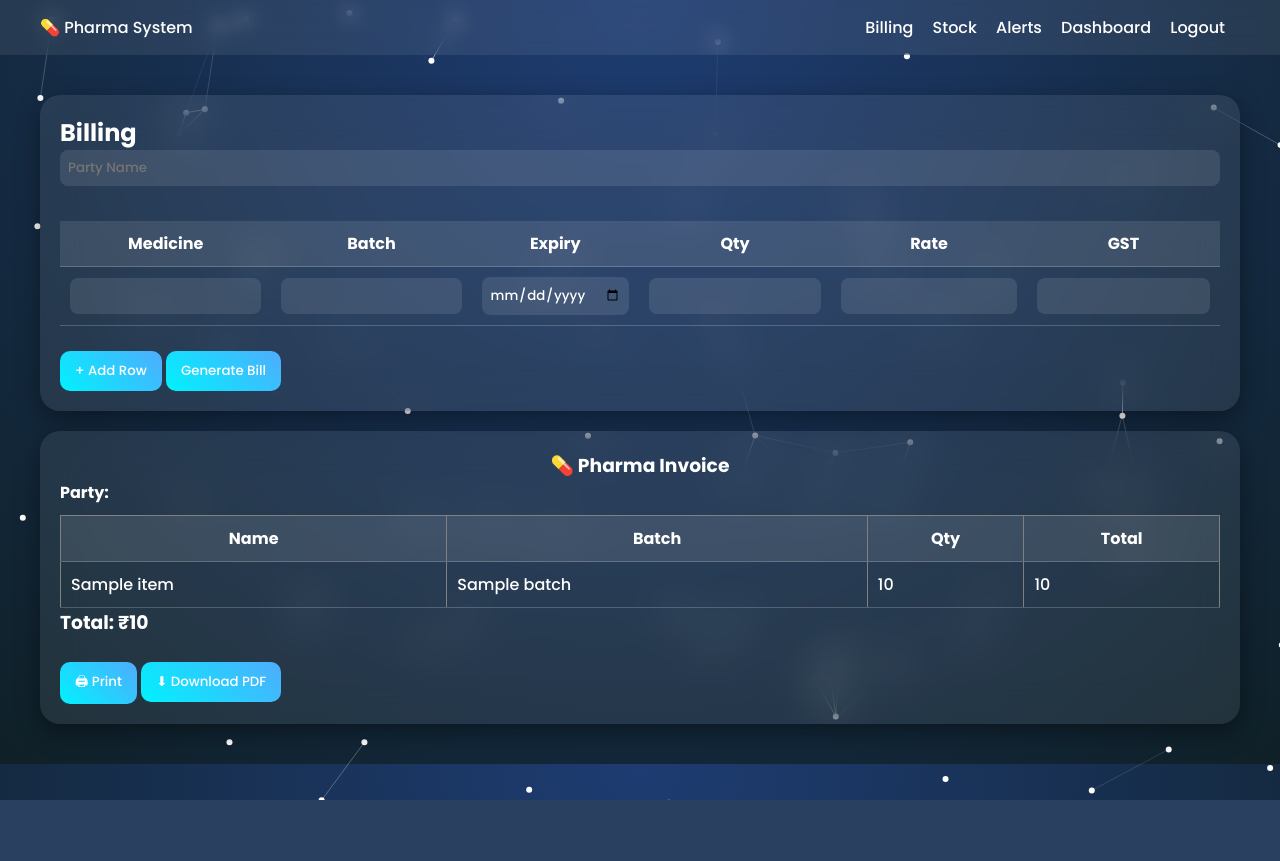
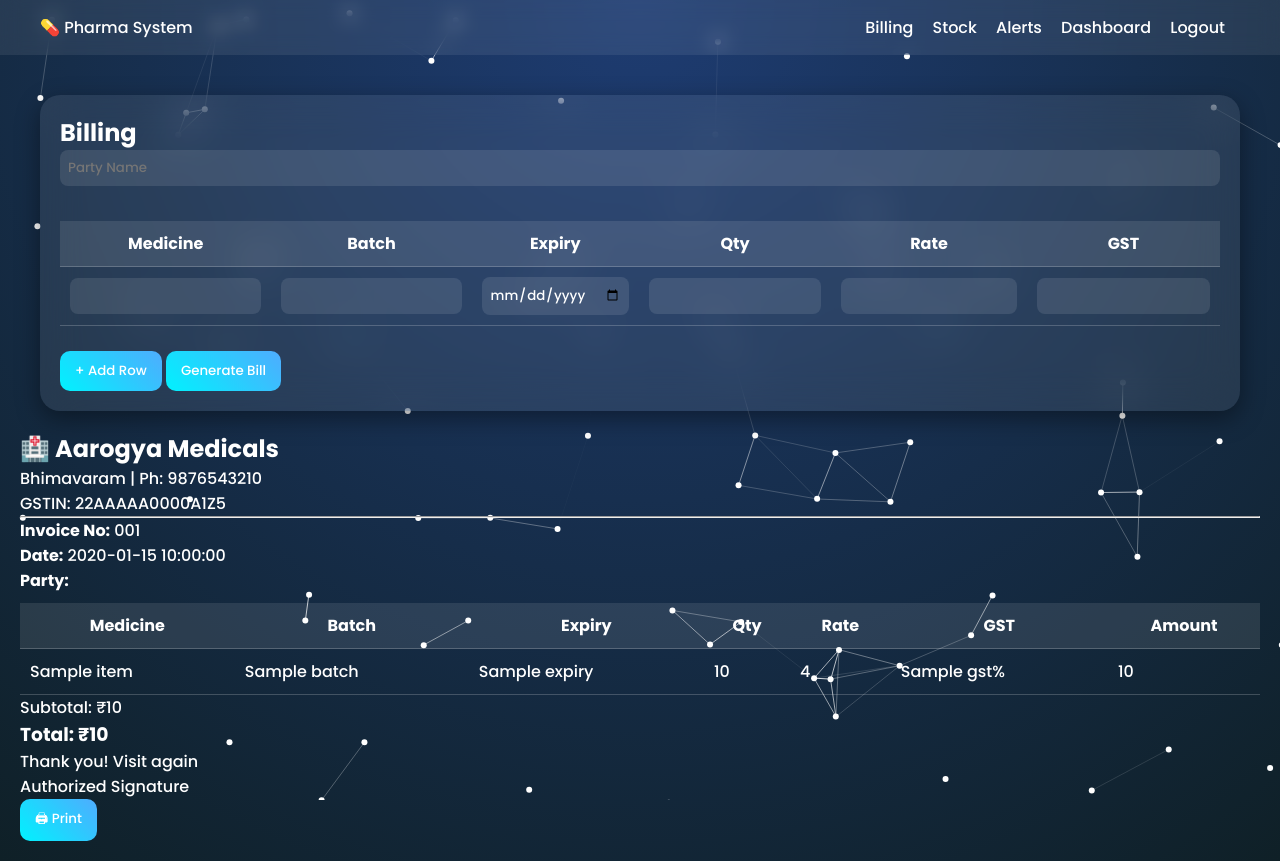
Before and after one commit to Sadiyamd029/pharma-billing, a Flask app: template templates/index.html in a window 1280 px wide. Before the commit the page ends 800 px from the top, so only its background shows below. Run offline with Flask 3, Linux system fonts and the light colour scheme; the template is opened without the code that fills it: most values are stand-ins (such as "Sample title", 1, 10 or a date in 2020).

Commit message:
updated invoice design

```diff
--- a/templates/index.html
+++ b/templates/index.html
@@ -37,42 +37,61 @@
 </div>
 
 
-<!-- ✅ INVOICE SECTION -->
-<div class="card" id="invoice">
-<h3 style="text-align:center;">💊 Pharma Invoice</h3>
+<!-- ✅ NEW PROFESSIONAL INVOICE -->
+<div id="invoice" class="invoice-container">
 
+  <div class="header">
+    <h2>🏥 Aarogya Medicals</h2>
+    <p>Bhimavaram | Ph: 9876543210</p>
+    <p>GSTIN: 22AAAAA0000A1Z5</p>
+  </div>
+
+  <hr>
+
+  <div class="invoice-info">
+    <p><b>Invoice No:</b> 001</p>
+    <p><b>Date:</b> {{ date }}</p>
     <p><b>Party:</b> {{ request.form.party }}</p>
+  </div>
 
-<table border="1" style="width:100%; border-collapse:collapse;">
+  <table>
     <tr>
-<th>Name</th>
+      <th>Medicine</th>
       <th>Batch</th>
+      <th>Expiry</th>
       <th>Qty</th>
-<th>Total</th>
+      <th>Rate</th>
+      <th>GST</th>
+      <th>Amount</th>
     </tr>
 
     {% for i in items %}
     <tr>
       <td>{{ i.name }}</td>
       <td>{{ i.batch }}</td>
+      <td>{{ i.expiry }}</td>
       <td>{{ i.qty }}</td>
+      <td>{{ i.rate }}</td>
+      <td>{{ i.gst }}%</td>
       <td>{{ i.amount }}</td>
     </tr>
     {% endfor %}
-
   </table>
 
+  <div class="totals">
+    <p>Subtotal: ₹{{ total }}</p>
     <h3>Total: ₹{{ total }}</h3>
-<br>
+  </div>
 
-<button onclick="printBill()">🖨 Print</button>
-
-<a href="/download_pdf?items={{ items | tojson | safe }}">
-    <button type="button">⬇ Download PDF</button>
-</a>
+  <div class="footer">
+    <p>Thank you! Visit again</p>
+    <p>Authorized Signature</p>
+  </div>
 
 </div>
 
+<!-- ✅ PRINT BUTTON -->
+<button onclick="printBill()" class="no-print">🖨 Print</button>
 
 <script>
 
```
Lines whose indentation alone changed are shown as unchanged.
